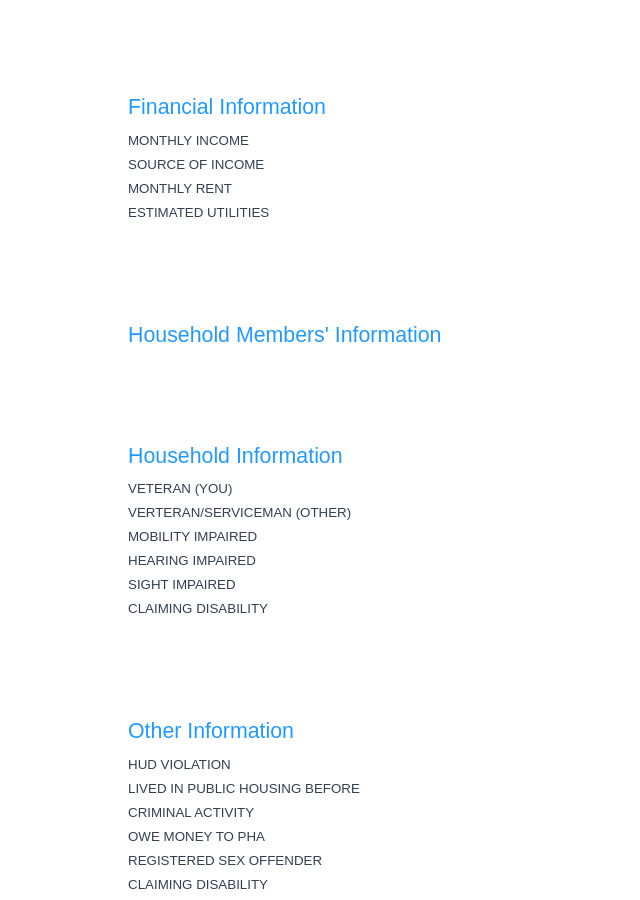
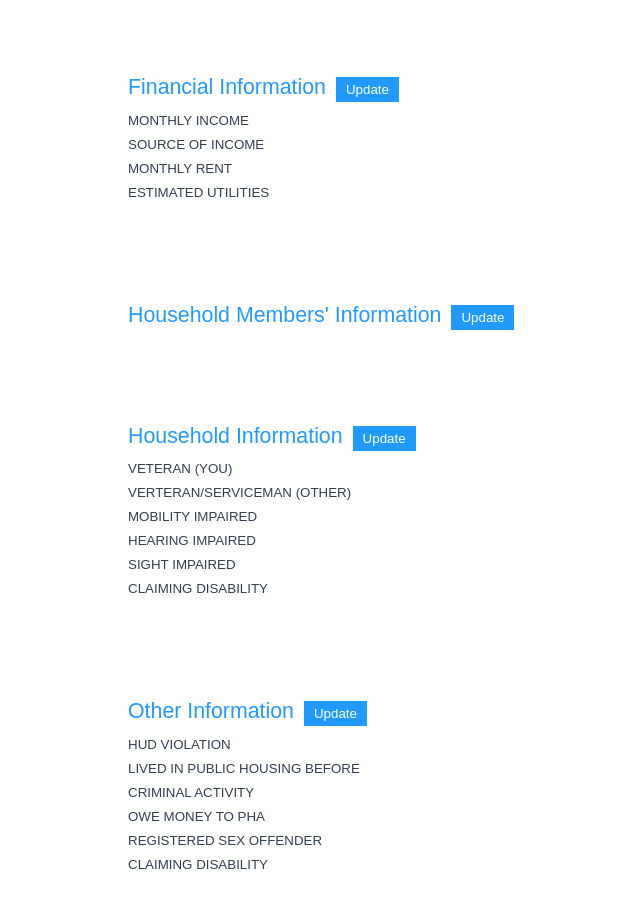
Before and after one commit to Jigesh-Parekh/dwellwellfrontend, a plain HTML site: page Profile.html in a window 1280 px wide. Shown: the part 989-1889 px from the top of the page, without its empty margins (22-662 px from the left). Drawn offline with Linux system fonts and the light colour scheme.

Commit message:
Minor changes to profile

```diff
--- a/Profile.html
+++ b/Profile.html
@@ -17,12 +17,13 @@
 
         #profileDiv
         {
+            padding-top: 100px;
         }
 
             #profileDiv h1
             {
                 font-size: 24pt;
-                margin: 100px 0px;
+                margin-bottom: 80px;
             }
 
             #profileDiv #dashDiv
@@ -163,7 +164,7 @@
             </div>
             <div id="infoDiv">
                 <div class="section">
-                    <h2>Personal Information <a href="">Update</a></h2>
+                    <h2>Personal Information<a href="">Update</a></h2>
                     <table>
                         <tbody>
                             <tr>
@@ -210,7 +211,7 @@
                     </table>
                 </div>
                 <div class="section">
-                    <h2>Financial Information</h2>
+                    <h2>Financial Information<a href="">Update</a></h2>
                     <table>
                         <tbody>
                             <tr>
@@ -233,11 +234,11 @@
                     </table>
                 </div>
                 <div class="section">
-                    <h2>Household Members' Information</h2>
+                    <h2>Household Members' Information<a href="">Update</a></h2>
 
                 </div>
                 <div class="section">
-                    <h2>Household Information</h2>
+                    <h2>Household Information<a href="">Update</a></h2>
                     <table>
                         <tbody>
                             <tr>
@@ -268,7 +269,7 @@
                     </table>
                 </div>
                 <div class="section">
-                    <h2>Other Information</h2>
+                    <h2>Other Information<a href="">Update</a></h2>
                     <table>
                         <tbody>
                             <tr>
```
Lines whose indentation alone changed are shown as unchanged.
